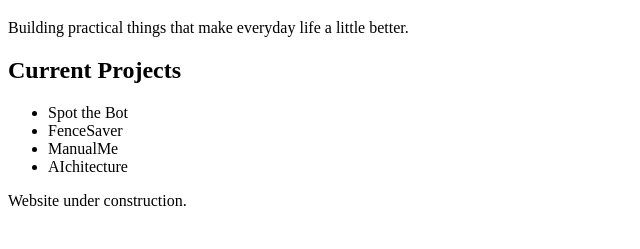
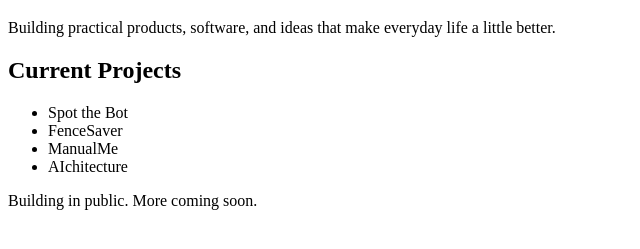
Before and after one commit to maaserindustries-cell/maaser-industries, a plain HTML site: page index.html in a window 1280 px wide. Shown: the part 61-310 px from the top of the page, without its empty margins (0-640 px from the left). Drawn offline with Linux system fonts and the light colour scheme.

Commit message:
Update index.html

```diff
--- a/index.html
+++ b/index.html
@@ -1,16 +1,15 @@
 <!DOCTYPE html>
-<html>
+<html lang="en">
 <head>
+  <meta charset="UTF-8" />
+  <meta name="viewport" content="width=device-width, initial-scale=1.0" />
   <title>Maaser Industries</title>
 </head>
 <body>
-
   <h1>Maaser Industries</h1>
-
-<p>Building practical things that make everyday life a little better.</p>
+  <p>Building practical products, software, and ideas that make everyday life a little better.</p>
 
   <h2>Current Projects</h2>
-
   <ul>
     <li>Spot the Bot</li>
     <li>FenceSaver</li>
@@ -18,7 +17,6 @@
     <li>AIchitecture</li>
   </ul>
 
-<p>Website under construction.</p>
-
+  <p>Building in public. More coming soon.</p>
 </body>
 </html>
```
Lines whose indentation alone changed are shown as unchanged.
